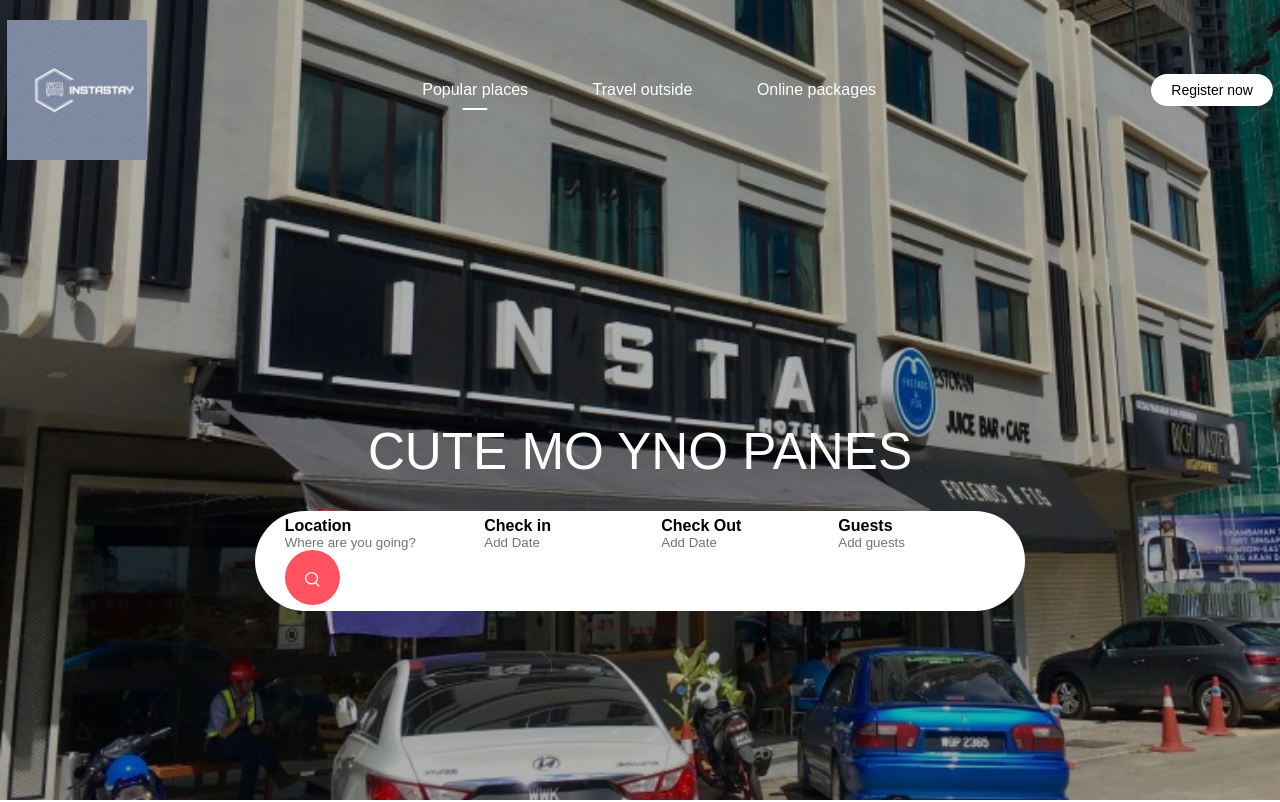
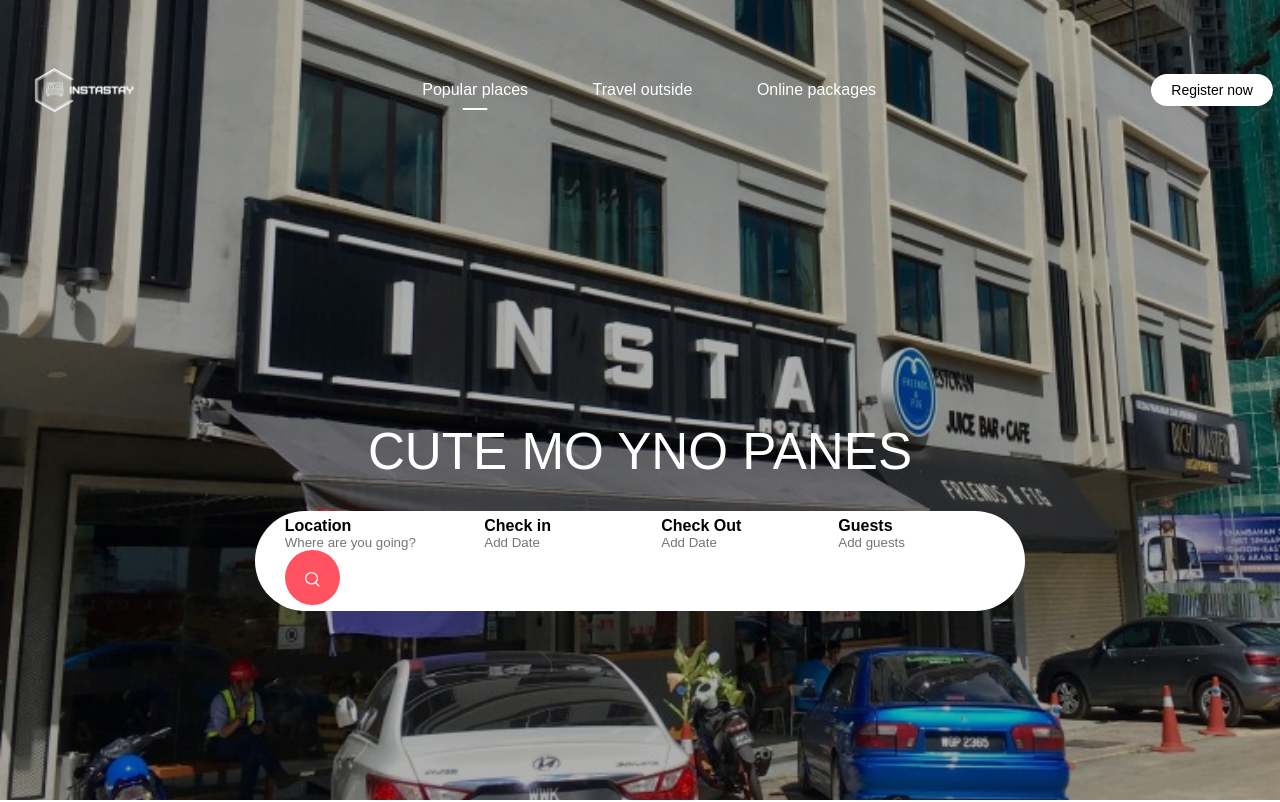
Before and after one commit to Lowkey032/InstaStay, a plain HTML site: page index.html in a window 1280 px wide. Shown: the top 802 px of the page. Drawn offline with Linux system fonts and the light colour scheme.

Commit message:
Update index.html

```diff
--- a/index.html
+++ b/index.html
@@ -10,7 +10,7 @@
 <body>
     <div class="header">
         <nav id="navBar">
-            <img src="images/instastay-2.png" class="logo">
+            <img src="images/logo.png" class="logo">
             <ul class="nav-links">
                 <li> <a href="#" class="active">Popular places</a></li>
                 <li> <a href="#">Travel outside</a></li>
```
